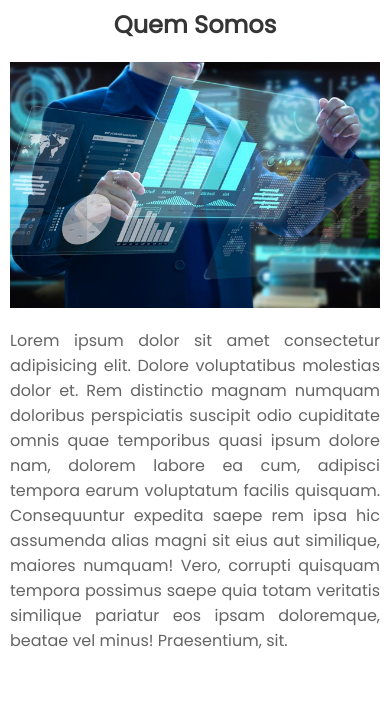
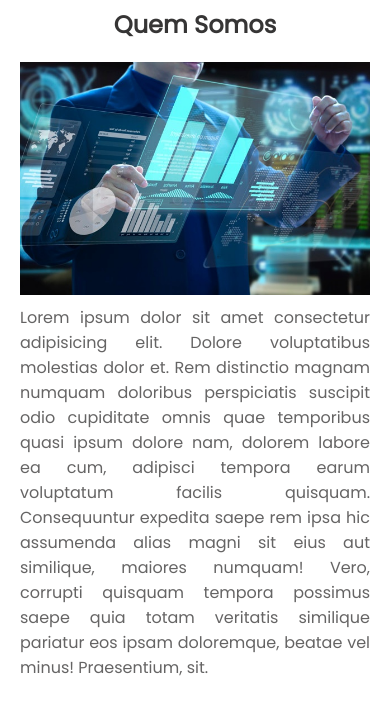
Before and after one commit to reidossistemas/websiteTemplate-1, a plain HTML site: page index.html in a window 390 px wide. Shown: the part 847-1560 px from the top of the page. Drawn offline with Linux system fonts and the light colour scheme.

Commit message:
padding quem somos

```diff
--- a/css/media_576.portrait.css
+++ b/css/media_576.portrait.css
@@ -34,13 +34,13 @@
     }
 
     .quemSomos .imgQuemSomos {
-        padding: 10px;
+        padding: 10px 20px 0 20px;
     }
 
     .quemSomos .descricaoQuemSomos {
         width: 100%;
         flex-grow: 1;
-        padding: 10px;
+        padding: 10px 20px;
         align-items: flex-start;
     }
 
```
